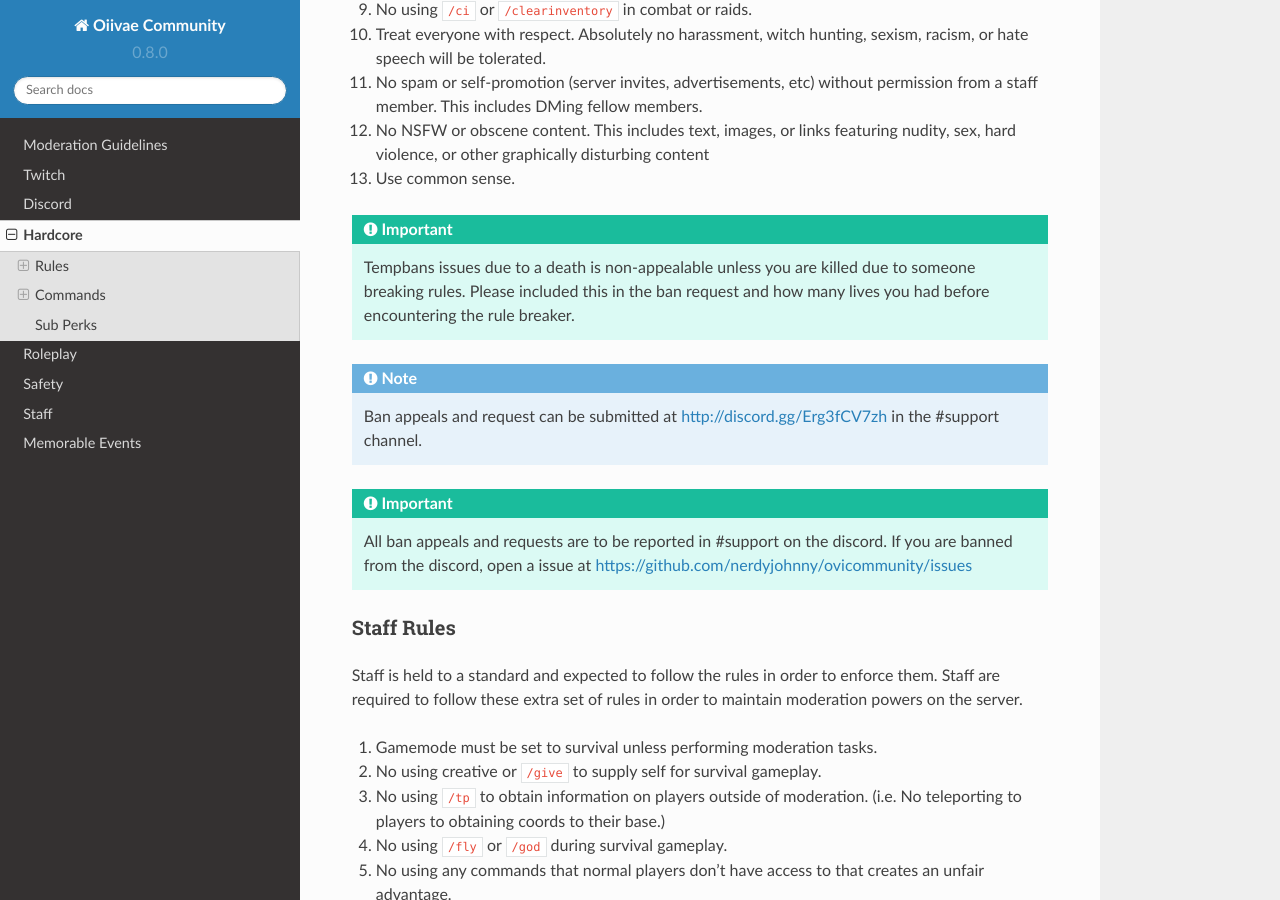
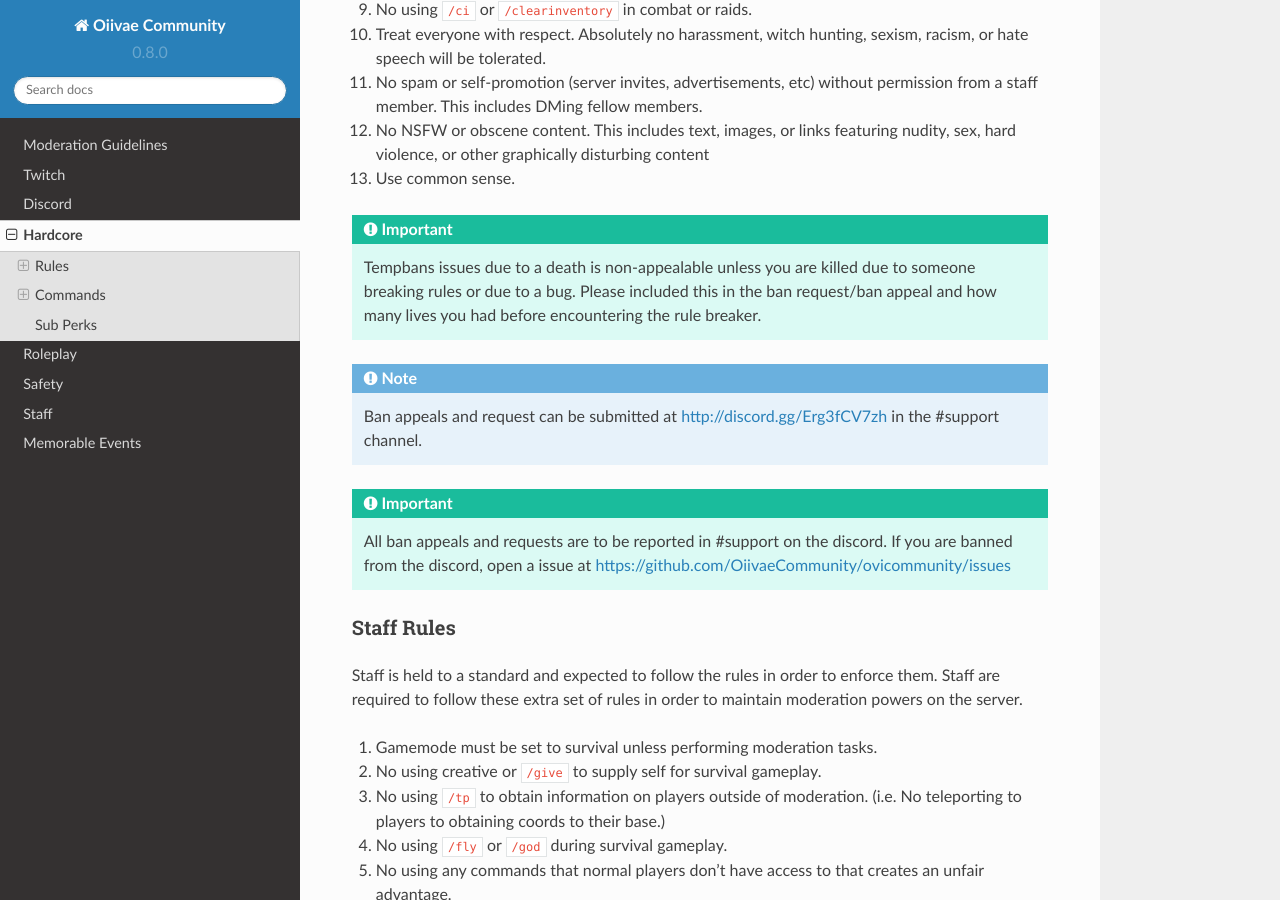
Before and after one commit to nerdyjohnny/ovidoc, a Sphinx documentation site: the page built from docs/source/hardcore.rst, in a window 1280 px wide and 900 px high, scrolled down 1152 px. Built offline with Sphinx 7.4.7 and the Read the Docs theme 2.0.0, drawn with Linux system fonts in a browser that asks for light colours.

Commit message:
Update hardcore.rst

```diff
--- a/docs/source/hardcore.rst
+++ b/docs/source/hardcore.rst
@@ -34,11 +34,11 @@ As much we want this to be a lawless land like in DayZ, there is still some grou
 12. No NSFW or obscene content. This includes text, images, or links featuring nudity, sex, hard violence, or other graphically disturbing content
 13. Use common sense.
 
-.. important:: Tempbans issues due to a death is non-appealable unless you are killed due to someone breaking rules. Please included this in the ban request and how many lives you had before encountering the rule breaker.
+.. important:: Tempbans issues due to a death is non-appealable unless you are killed due to someone breaking rules or due to a bug. Please included this in the ban request/ban appeal and how many lives you had before encountering the rule breaker.
 
 .. note:: Ban appeals and request can be submitted at http://discord.gg/Erg3fCV7zh in the #support  channel.
 
-.. important:: All ban appeals and requests are to be reported in #support on the discord. If you are banned from the discord, open a issue at https://github.com/nerdyjohnny/ovicommunity/issues
+.. important:: All ban appeals and requests are to be reported in #support on the discord. If you are banned from the discord, open a issue at https://github.com/OiivaeCommunity/ovicommunity/issues
 
 Staff Rules
 ^^^^^^^^^^^
```
